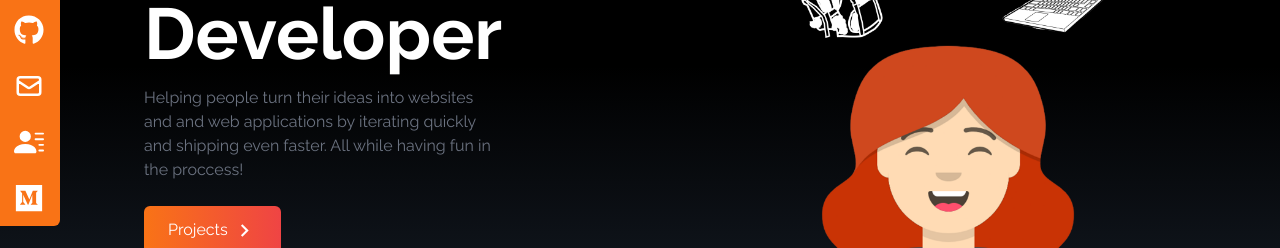
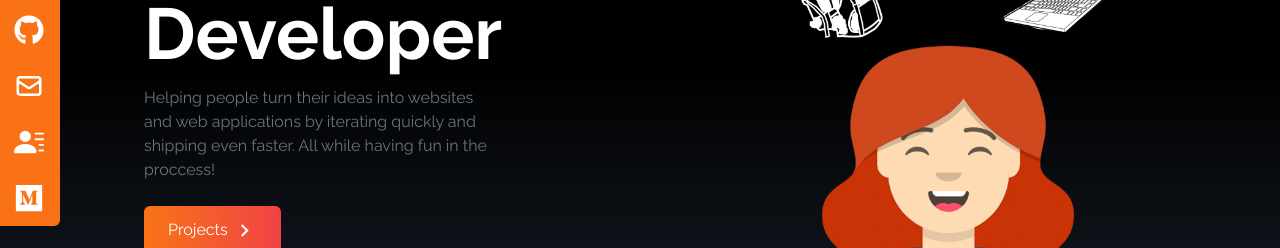
Before and after one commit to alchuu00/portfolio, a React (Create React App) app: page / in a window 1280 px wide. Shown: the part 334-582 px from the top of the page. Built offline with nearby package versions, Linux system fonts and the light colour scheme.

Commit message:
fix spelling mistake

```diff
--- a/src/components/Home.jsx
+++ b/src/components/Home.jsx
@@ -23,7 +23,7 @@ const Home = () => {
             Full-Stack Developer
           </h2>
           <p className="text-gray-500 py-4 max-w-md">
-            Helping people turn their ideas into websites and and web applications by iterating quickly and shipping even faster. All while having fun in the proccess!
+            Helping people turn their ideas into websites and web applications by iterating quickly and shipping even faster. All while having fun in the proccess!
           </p>
 
           <div className="portfolio-btn">
```
Also changed, not shown: 2 other files (tests, documents, lock files or other folders).
